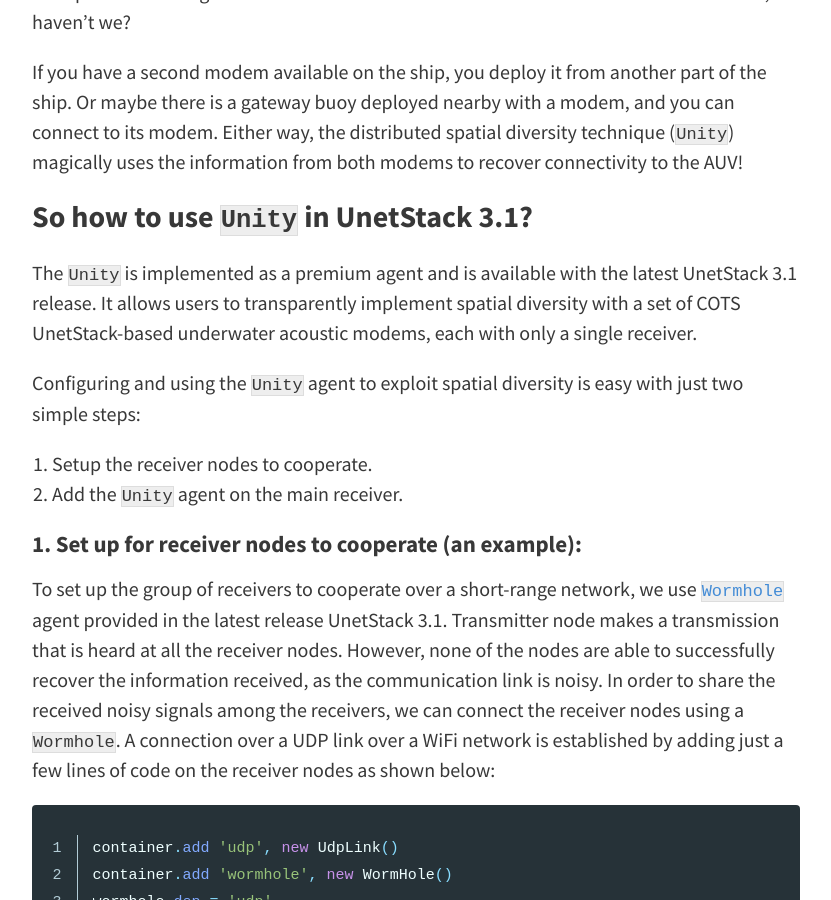
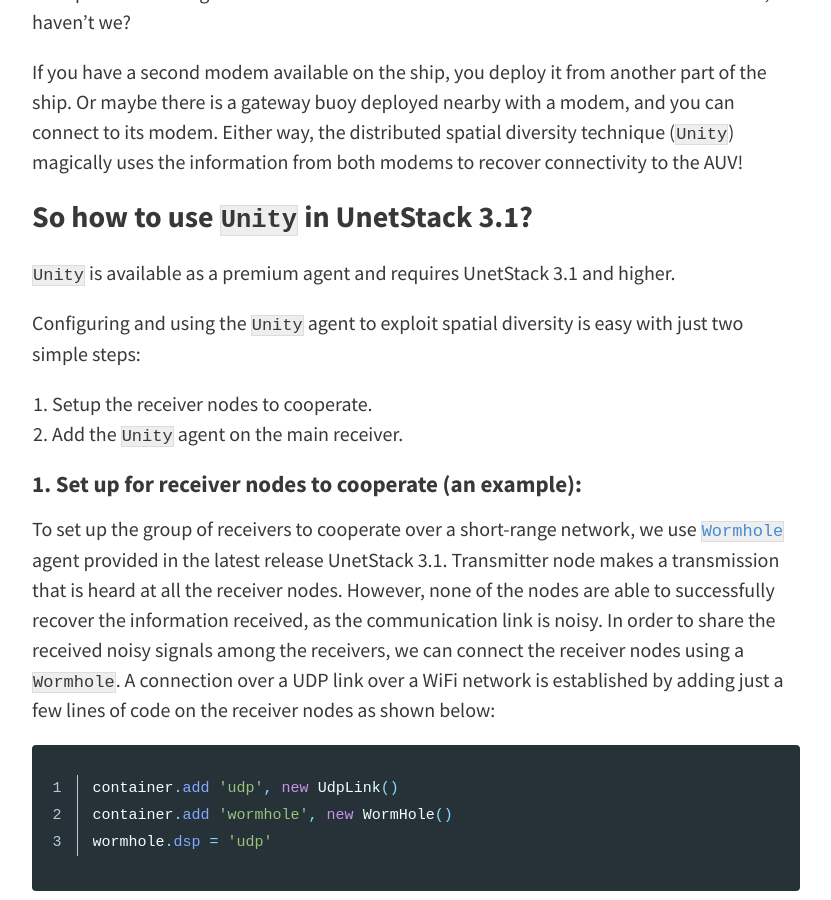
Before and after one commit to org-arl/unet-blog, a Jekyll site: the page built from _posts/2020-03-30-exploting-spatial-diversity-using-unetstack3.md, in a window 1280 px wide and 900 px high, scrolled down 2041 px. Shown: the whole window, without its empty margins (224-1055 px from the left). Built offline with Jekyll 4.4.1, drawn with Linux system fonts in a browser that asks for light colours; comment, search, counter and statistics services are not loaded.

Commit message:
fix(blog): updated post based on comment 1
Co-Authored-By: Chinmay Pendharkar <chinmay@subnero.com>

```diff
--- a/_posts/2020-03-30-exploting-spatial-diversity-using-unetstack3.md
+++ b/_posts/2020-03-30-exploting-spatial-diversity-using-unetstack3.md
@@ -34,7 +34,7 @@
 
 ### So how to use `Unity` in UnetStack 3.1?
 
-The `Unity` is implemented as a premium agent and is available with the latest UnetStack 3.1 release. It allows users to transparently implement spatial diversity with a set of COTS UnetStack-based underwater acoustic modems, each with only a single receiver.
+`Unity` is available as a premium agent and requires UnetStack 3.1 and higher.
 
 Configuring and using the `Unity` agent to exploit spatial diversity is easy with just two simple steps:
 
```
